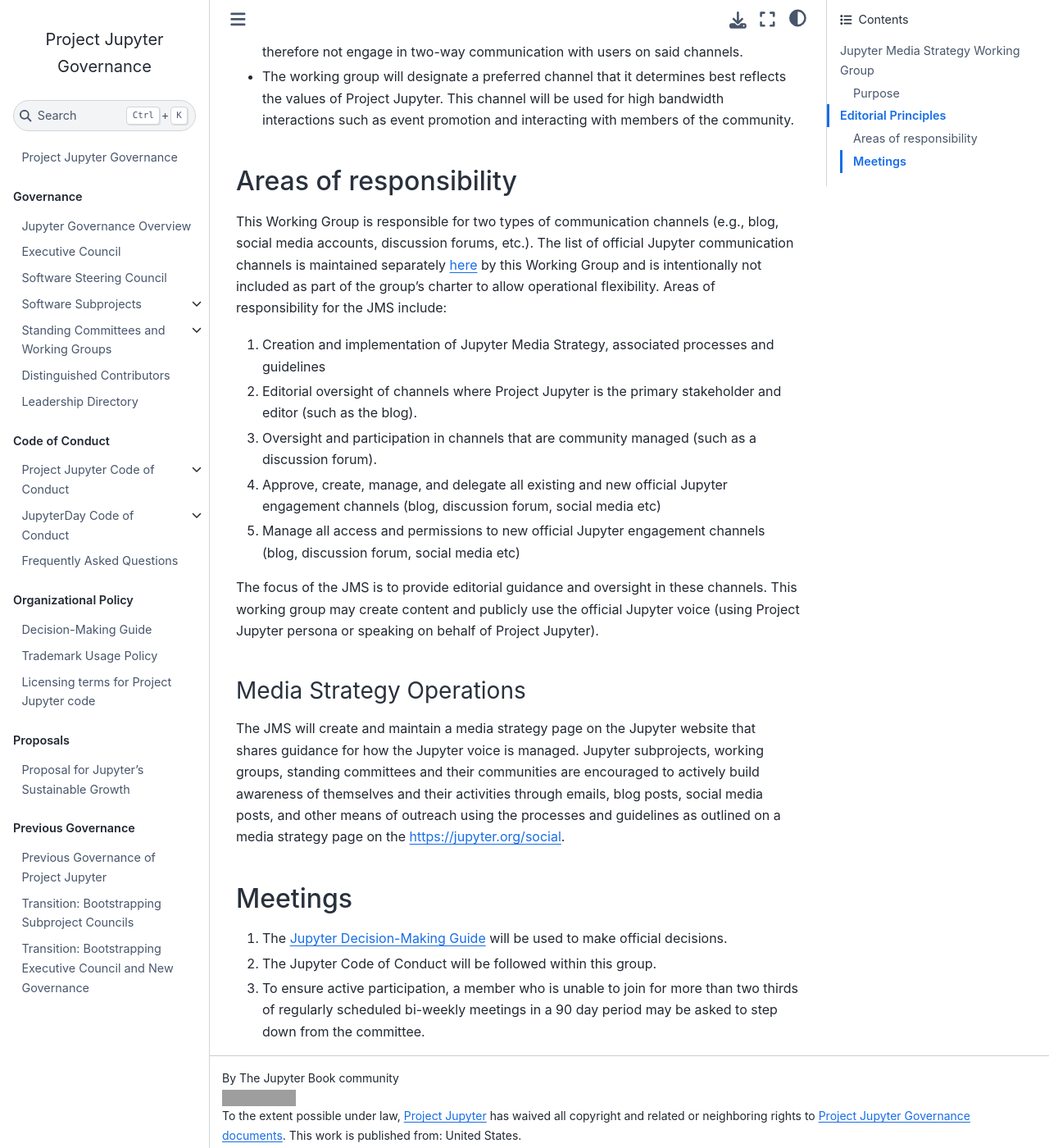
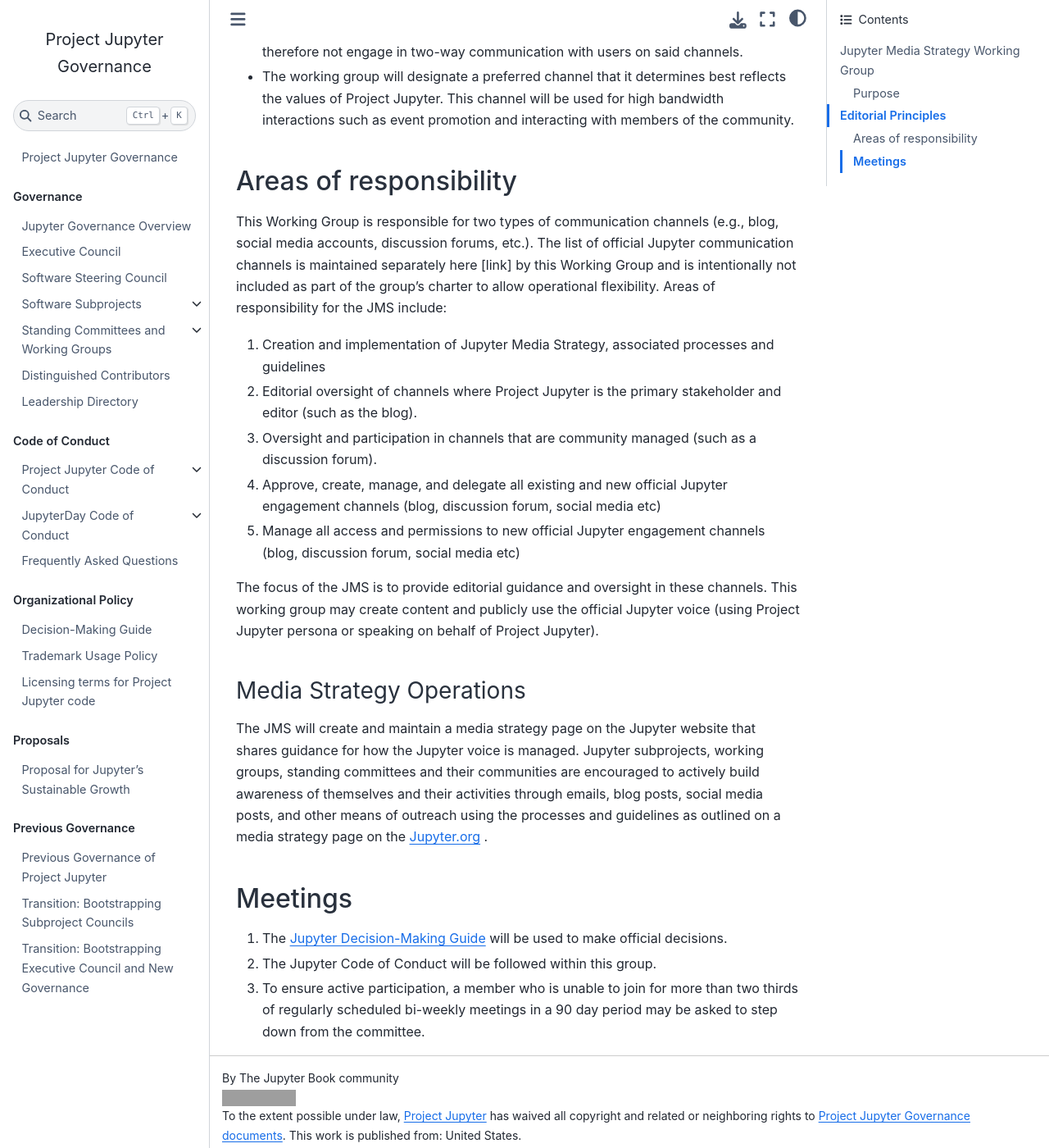
Before and after one commit to jupyter/governance, a Jupyter Book: the page built from charters/MediaStrategyCharter.md, in a window 1280 px wide and 1400 px high, scrolled down 908 px. Shown: the whole window at 82% size. Built offline with Jupyter Book 1.0.4 settings and Sphinx 7.4.7 and the Sphinx Book theme 1.1.4, drawn with Linux system fonts in a browser that asks for light colours; pages that are not in the unit, such as notebooks, are missing from menus; grey boxes are pictures that could not be loaded.

Commit message:
Revert "Fix missing links in JMS charter"

```diff
--- a/charters/MediaStrategyCharter.md
+++ b/charters/MediaStrategyCharter.md
@@ -2,7 +2,8 @@
 
 ## Purpose
 
-The mission of the Jupyter Media Strategy Working Group (JMS) is to ensure that communications in Jupyter official channels are strategic and benefit Project Jupyter. The Jupyter [governance model](https://jupyter.org/governance/standing_committees_and_working_groups.html) includes a distributed model of responsibilities. This means that by design Jupyter publications, social media posts, promotions and other media activity are meant to be community driven. The JMS is vendor neutral and will provide mechanisms to enable the community to speak publicly through the official Jupyter communication channels. The JMS will also help to improve Jupyter media activity by creating strategy and guidelines, serving as editors for existing public media channels, and overseeing creation/delegation of new media channels.
+The mission of the Jupyter Media Strategy Working Group (JMS) is to ensure that communications in Jupyter official channels are strategic and benefit Project Jupyter. The Jupyter[ governance model ](https://jupyter.org/governance/standing_committees_and_working_groups.html)includes a distributed model of responsibilities. This means that by design Jupyter publications, social media posts, promotions and other media activity are meant to be community driven. The JMS is vendor neutral and will provide mechanisms to enable the community to speak publicly through the official Jupyter communication channels. The JMS will also help to improve Jupyter media activity by creating strategy and guidelines, serving as editors for existing public media channels, and overseeing creation/delegation of new media channels.
+
 
 # Editorial Principles
 
@@ -15,9 +16,10 @@
 - Social media channels will be used to amplify the reach of the blog. Posting on a particular platform is not an endorsement of that platform by Project Jupyter, but a means to communicate news to the Jupyter Community. With the exception of our preferred channel, we will use these channels to broadcast messages only, and will therefore not engage in two-way communication with users on said channels.
 - The working group will designate a preferred channel that it determines best reflects the values of Project Jupyter. This channel will be used for high bandwidth interactions such as event promotion and interacting with members of the community.
 
+
 ## Areas of responsibility
 
-This Working Group is responsible for two types of communication channels (e.g., blog, social media accounts, discussion forums, etc.). The list of official Jupyter communication channels is maintained separately [here](https://jupyter.org/social) by this Working Group and is intentionally not included as part of the group’s charter to allow operational flexibility. Areas of responsibility for the JMS include:
+This Working Group is responsible for two types of communication channels (e.g., blog, social media accounts, discussion forums, etc.). The list of official Jupyter communication channels is maintained separately here \[link] by this Working Group and is intentionally not included as part of the group’s charter to allow operational flexibility. Areas of responsibility for the JMS include:
 
 1. Creation and implementation of Jupyter Media Strategy, associated processes and guidelines
 2. Editorial oversight of channels where Project Jupyter is the primary stakeholder and editor (such as the blog).
```
Also changed, not shown: other parts of charters/MediaStrategyCharter.md (+3 -1 lines).
